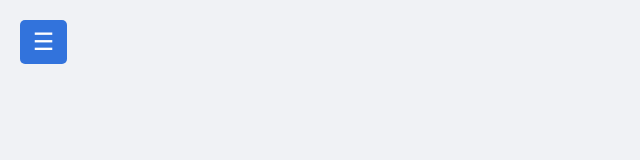
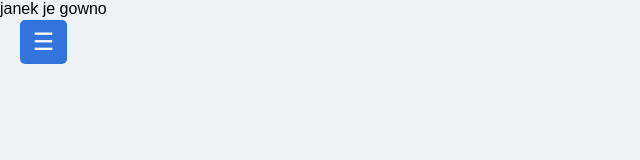
Before and after one commit to jeznach/jeznach.github.io, a plain HTML site: page marszalek.html in a window 1280 px wide. Shown: the whole page, without its empty margins (0-640 px from the left). Drawn offline with Linux system fonts and the light colour scheme.

Commit message:
Update marszalek.html

```diff
--- a/marszalek.html
+++ b/marszalek.html
@@ -19,7 +19,7 @@
       <li><a href="panel.html">Panel</a></li>
     </ul>
   </nav>
-
+<p>janek je gowno</p>
   <div id="overlay" class="overlay"></div>
 </body>
 </html>
```
